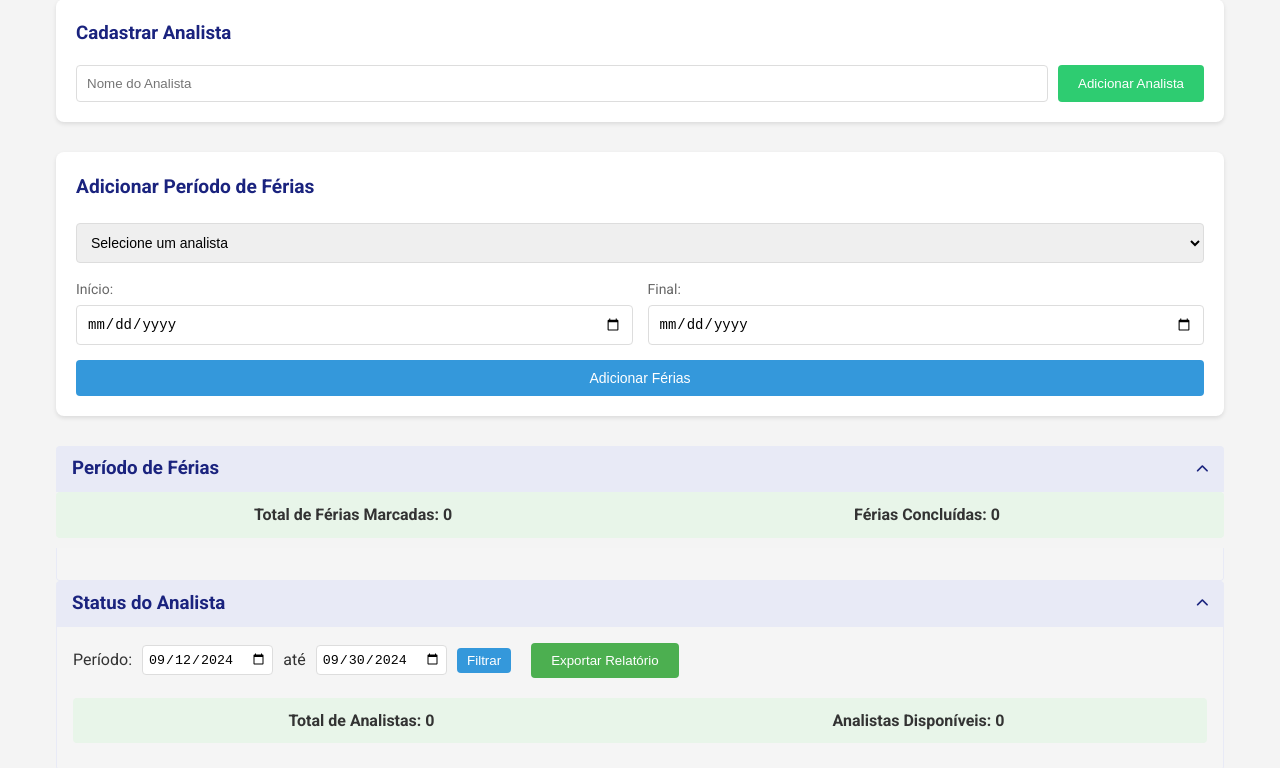
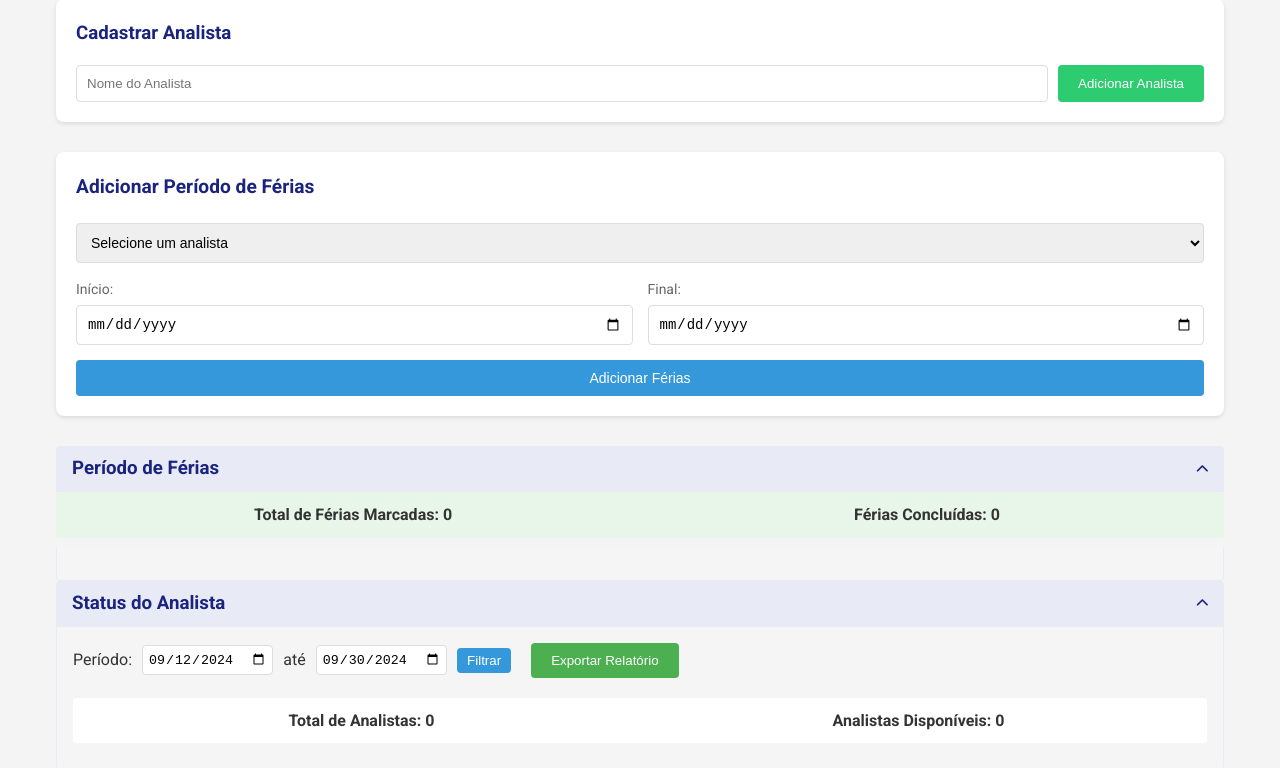
Before and after one commit to pdrooh/gestao_corporativa, a plain HTML site: page ferias.html in a window 1280 px wide. Shown: the part 150-918 px from the top of the page. Drawn offline with Linux system fonts and the light colour scheme.

Commit message:
Atualização de exportação de dados dos plantões e contador de analistas e alteração das cores

```diff
--- a/styles.css
+++ b/styles.css
@@ -819,7 +819,7 @@ h2, h3 {
 .analistas-contador {
     display: flex;
     justify-content: space-between;
-    background-color: #e8f5e9;
+    background-color: #ffffff;
     padding: 10px;
     border-radius: 4px;
     margin-bottom: 10px;
```
